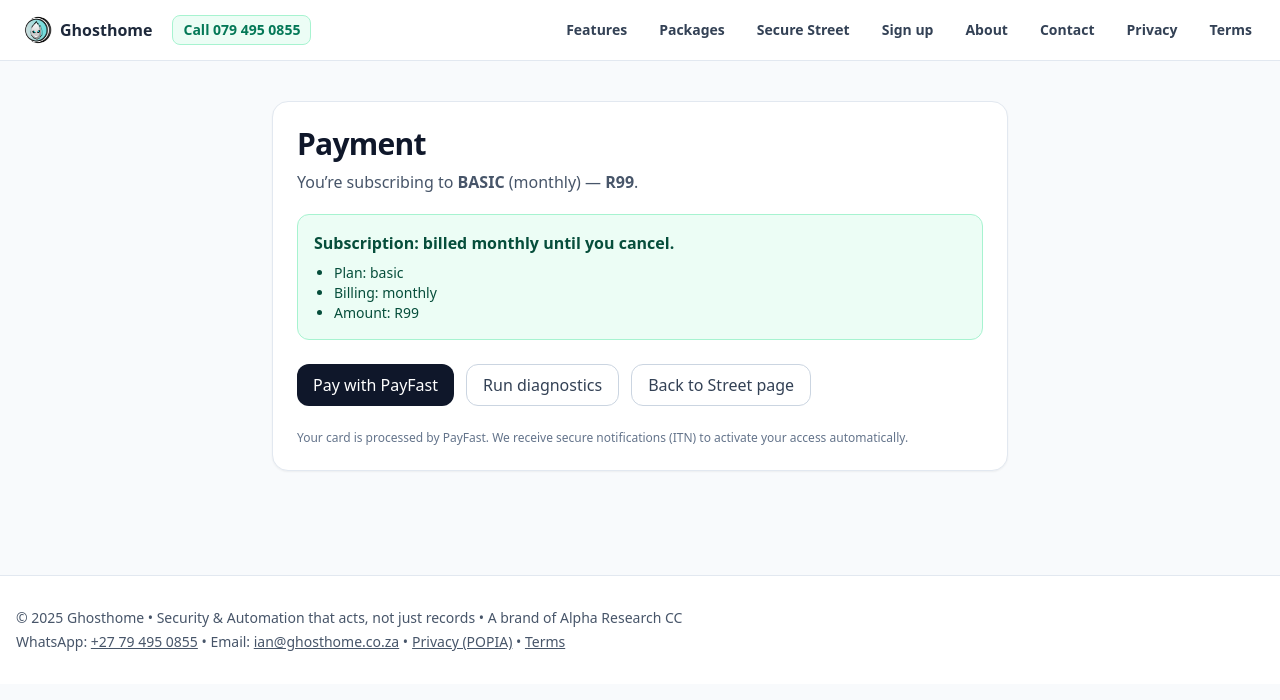
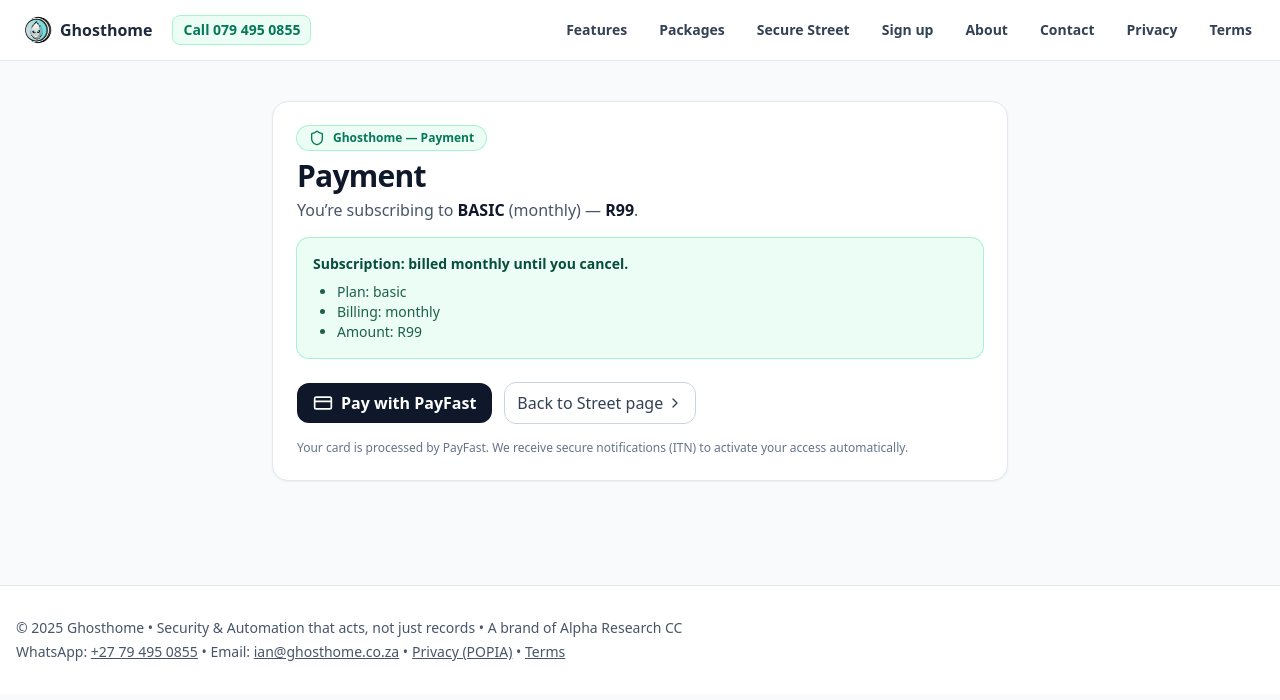
Before and after one commit to Nexzuis/ghosthome-site, a React (Vite) app: page /pay in a window 1280 px wide. Shown: the top 700 px of the page. Built offline with nearby package versions, Linux system fonts and the light colour scheme.

Commit message:
PayFast: sign with x-www-form-urlencoded (spaces as +)

```diff
--- a/src/routes/pay.jsx
+++ b/src/routes/pay.jsx
@@ -1,82 +1,85 @@
 // src/routes/pay.jsx
 import React, { useMemo, useState } from "react";
 import { Link, useSearchParams } from "react-router-dom";
+import { Shield, AlertCircle, CreditCard, ChevronRight } from "lucide-react";
 
 export default function Pay() {
-  const [params] = useSearchParams();
-  const plan = (params.get("plan") || "basic").toLowerCase(); // basic | plus
-  const billing = (params.get("billing") || "monthly").toLowerCase(); // monthly | annual
-  const amount = useMemo(() => {
-    if (billing === "annual") {
-      return plan === "plus" ? 1299 : 1099;
-    }
-    return plan === "plus" ? 149 : 99;
-  }, [plan, billing]);
-
-  const [busy, setBusy] = useState(false);
+  const [sp] = useSearchParams();
+  const [submitting, setSubmitting] = useState(false);
   const [error, setError] = useState("");
   const [diag, setDiag] = useState(null);
 
-  async function requestPayfast(showDiagnostics = false) {
-    setBusy(true);
+  const plan = sp.get("plan") || "basic";        // 'basic' | 'plus'
+  const billing = sp.get("billing") || "monthly";// 'monthly' | 'annual'
+  const amountParam = sp.get("amount");
+  const recurring = sp.get("recurring") === "true" || billing === "monthly";
+
+  const amount = useMemo(() => {
+    if (amountParam) return Number(amountParam);
+    // sensible defaults if not provided
+    if (plan === "basic" && billing === "monthly") return 99;
+    if (plan === "plus"  && billing === "monthly") return 149;
+    if (plan === "basic" && billing === "annual") return 1099;
+    if (plan === "plus"  && billing === "annual") return 1299;
+    return 99;
+  }, [plan, billing, amountParam]);
+
+  const planName = plan === "basic" ? "BASIC" : "PLUS";
+
+  async function onPay() {
+    setSubmitting(true);
     setError("");
     setDiag(null);
+
     try {
       const res = await fetch("/api/payfast-initiate", {
         method: "POST",
-        headers: { "Content-Type": "application/json" },
+        headers: { "content-type": "application/json" },
         body: JSON.stringify({
           plan,
           billing,
           amount,
-          diagnostics: showDiagnostics ? "true" : "false",
+          recurring,
         }),
       });
 
-      // Network ok?
-      if (!res.ok) {
-        const text = await res.text();
-        throw new Error(text || `HTTP ${res.status}`);
-      }
+      const data = await res.json().catch(() => ({}));
 
-      // Parse JSON
-      const data = await res.json();
-
-      // Diagnostics view
-      if (showDiagnostics) {
+      if (!data?.ok) {
+        setError(data?.error || "Server error");
         setDiag(data);
-      }
-
-      if (data && data.ok && data.redirect) {
-        // Redirect to PayFast
-        window.location.href = data.redirect;
+        setSubmitting(false);
         return;
       }
 
-      throw new Error(data?.error || "Unexpected response");
+      // Optional diagnostics visible in sandbox
+      if (data.debug) setDiag(data.debug);
+
+      // Redirect to PayFast
+      window.location.href = data.redirect;
     } catch (e) {
       setError(e?.message || "Failed to fetch");
-    } finally {
-      setBusy(false);
+      setSubmitting(false);
     }
   }
 
   return (
     <main className="mx-auto max-w-3xl px-4 py-10">
       <div className="rounded-2xl border border-slate-200 bg-white p-6 shadow-sm">
-        <h1 className="text-3xl font-bold tracking-tight text-slate-900">
-          Payment
-        </h1>
-        <p className="mt-2 text-slate-600">
-          You’re subscribing to{" "}
-          <span className="font-semibold uppercase">{plan}</span> (
-          {billing}) —{" "}
-          <span className="font-semibold">R{amount}</span>.
+        <div className="mb-2 inline-flex items-center gap-2 rounded-full bg-emerald-50 px-3 py-1 text-xs font-semibold text-emerald-700 ring-1 ring-emerald-200">
+          <Shield className="h-4 w-4" />
+          Ghosthome — Payment
+        </div>
+
+        <h1 className="text-3xl font-bold tracking-tight text-slate-900">Payment</h1>
+        <p className="mt-1 text-slate-600">
+          You’re subscribing to <strong className="text-slate-900">{planName}</strong>{" "}
+          ({billing}) — <strong className="text-slate-900">R{amount}</strong>.
         </p>
 
-        <div className="mt-5 rounded-xl border border-emerald-200 bg-emerald-50 p-4 text-emerald-900">
-          <p className="font-semibold">Subscription: billed {billing} until you cancel.</p>
-          <ul className="mt-2 list-disc pl-5 text-sm">
+        <div className="mt-4 rounded-xl bg-emerald-50 p-4 ring-1 ring-emerald-200">
+          <p className="text-sm font-semibold text-emerald-900">Subscription: billed monthly until you cancel.</p>
+          <ul className="mt-2 list-disc pl-6 text-sm text-emerald-900/90">
             <li>Plan: {plan}</li>
             <li>Billing: {billing}</li>
             <li>Amount: R{amount}</li>
@@ -84,47 +87,46 @@
         </div>
 
         {error && (
-          <div className="mt-4 rounded-xl border border-rose-200 bg-rose-50 p-4 text-rose-900">
-            <p className="font-semibold">Server error</p>
-            <p className="text-sm">{error}</p>
+          <div className="mt-4 rounded-xl bg-rose-50 p-4 ring-1 ring-rose-200">
+            <div className="flex items-center gap-2 text-rose-800">
+              <AlertCircle className="h-4 w-4" />
+              <span className="font-semibold">Server error</span>
+            </div>
+            <p className="mt-1 text-sm text-rose-800">{error}</p>
+            {diag && (
+              <details className="mt-2">
+                <summary className="cursor-pointer text-xs font-semibold text-rose-700">
+                  Run diagnostics
+                </summary>
+                <pre className="mt-2 max-h-60 overflow-auto rounded bg-white p-3 text-xs text-slate-800 ring-1 ring-slate-200">
+                  {JSON.stringify(diag, null, 2)}
+                </pre>
+              </details>
+            )}
           </div>
         )}
 
-        {diag && (
-          <div className="mt-4 rounded-xl border border-amber-200 bg-amber-50 p-4 text-amber-900">
-            <p className="font-semibold">Diagnostics</p>
-            <pre className="mt-2 max-h-72 overflow-auto rounded-lg bg-white p-3 text-xs text-slate-800 ring-1 ring-slate-200">
-{JSON.stringify(diag, null, 2)}
-            </pre>
-          </div>
-        )}
+        <div className="mt-6 flex flex-wrap items-center gap-3">
+          <button
+            type="button"
+            onClick={onPay}
+            disabled={submitting}
+            className="inline-flex items-center gap-2 rounded-xl bg-slate-900 px-4 py-2 font-semibold text-white hover:bg-slate-800 disabled:opacity-60"
+          >
+            <CreditCard className="h-5 w-5" />
+            {submitting ? "Redirecting…" : "Pay with PayFast"}
+          </button>
 
-        <div className="mt-6 flex flex-wrap gap-3">
-          <button
-            disabled={busy}
-            onClick={() => requestPayfast(false)}
-            className="inline-flex items-center gap-2 rounded-xl bg-slate-900 px-4 py-2 text-white hover:bg-slate-800 disabled:opacity-50"
-          >
-            {busy ? "Contacting PayFast…" : "Pay with PayFast"}
-          </button>
-          <button
-            disabled={busy}
-            onClick={() => requestPayfast(true)}
-            className="inline-flex items-center gap-2 rounded-xl border border-slate-300 bg-white px-4 py-2 text-slate-700 hover:bg-slate-50 disabled:opacity-50"
-          >
-            Run diagnostics
-          </button>
           <Link
             to="/street"
-            className="inline-flex items-center gap-2 rounded-xl border border-slate-300 bg-white px-4 py-2 text-slate-700 hover:bg-slate-50"
+            className="inline-flex items-center gap-1 rounded-xl border border-slate-300 bg-white px-3 py-2 text-slate-700 hover:bg-slate-50"
           >
-            Back to Street page
+            Back to Street page <ChevronRight className="h-4 w-4" />
           </Link>
         </div>
 
-        <p className="mt-6 text-xs text-slate-500">
-          Your card is processed by PayFast. We receive secure notifications (ITN) to
-          activate your access automatically.
+        <p className="mt-4 text-xs text-slate-500">
+          Your card is processed by PayFast. We receive secure notifications (ITN) to activate your access automatically.
         </p>
       </div>
     </main>
```
Also changed, not shown: api/payfast-initiate.js (+122 -134 lines), 2 other files (tests, documents, lock files or other folders).
